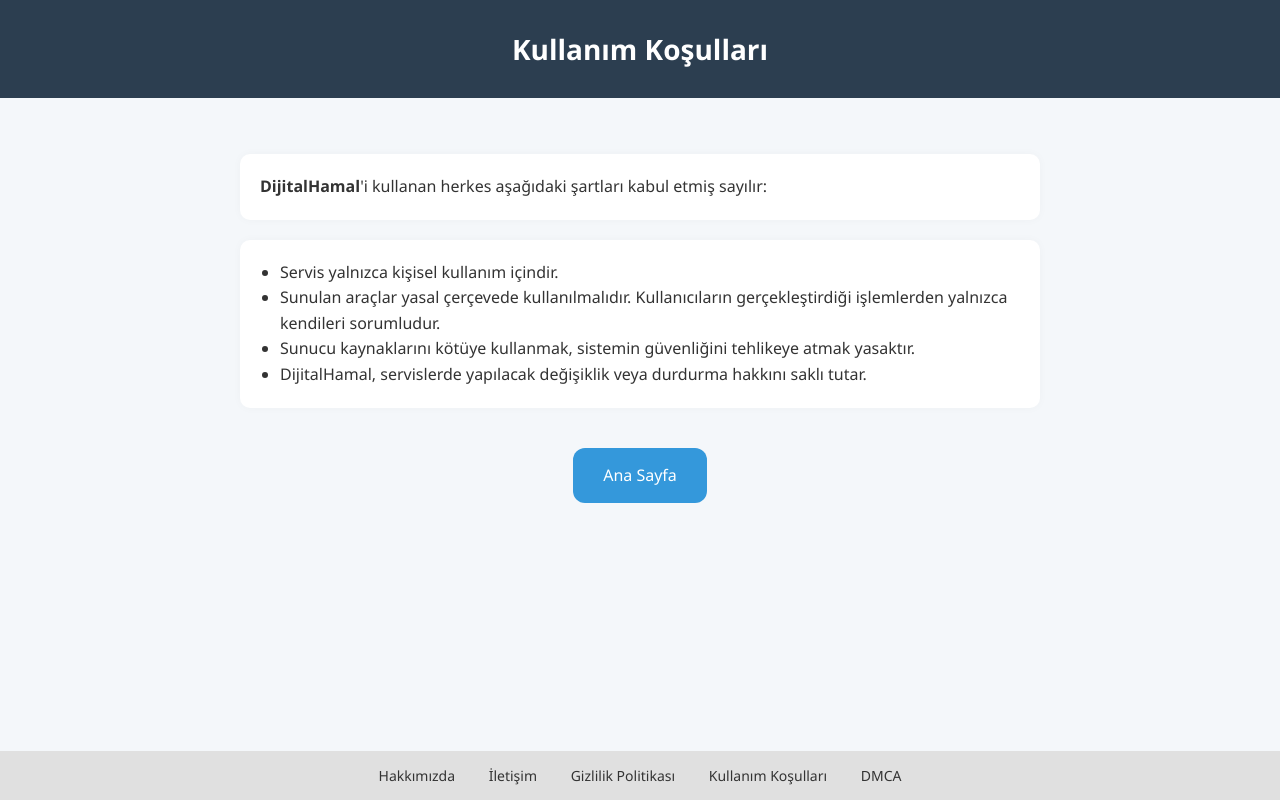
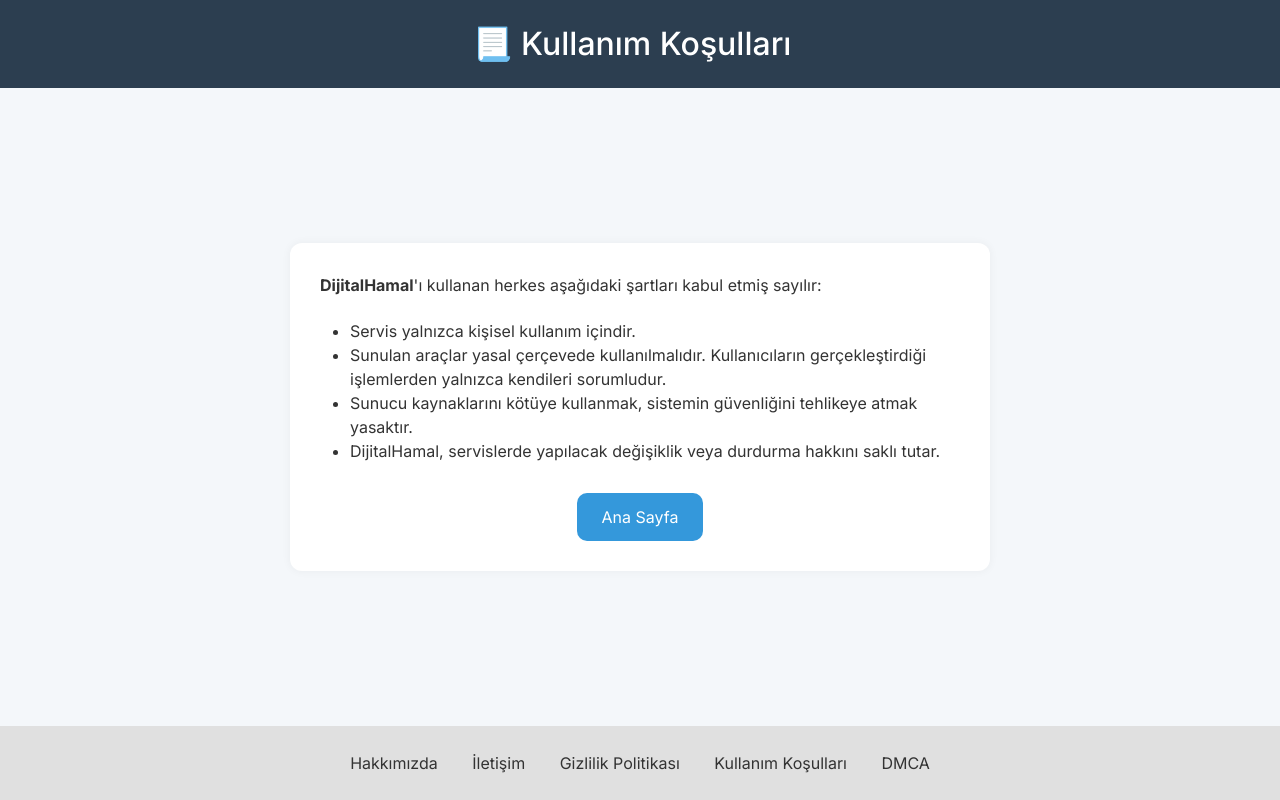
Before and after one commit to srknkrt1/ofis-asistani, a Flask app: page /kullanim in a window 1280 px wide. Run offline with Flask 3, Linux system fonts and the light colour scheme.

Commit message:
Update kullanim.html

```diff
--- a/dene/templates/kullanim.html
+++ b/dene/templates/kullanim.html
@@ -3,74 +3,84 @@
 <head>
   <meta charset="UTF-8">
   <title>Kullanım Koşulları - DijitalHamal</title>
-  <meta name="viewport" content="width=device-width, initial-scale=1.0">
+  <meta name="viewport" content="width=device-width, initial-scale=1">
+  <link href="https://cdn.jsdelivr.net/npm/bootstrap@5.3.3/dist/css/bootstrap.min.css" rel="stylesheet">
+  <link href="https://fonts.googleapis.com/css2?family=Inter:wght@400;500;700&display=swap" rel="stylesheet">
   <style>
     body {
-      font-family: "Segoe UI", sans-serif;
       background: #f4f7fa;
-      margin: 0;
+      font-family: 'Inter', 'Segoe UI', sans-serif;
       display: flex;
       flex-direction: column;
       min-height: 100vh;
+      margin: 0;
     }
 
-    header {
-      background: #2c3e50;
-      color: white;
-      padding: 30px 0;
-      font-size: 28px;
-      font-weight: bold;
-      text-align: center;
+    .navbar {
+      padding-top: 20px;
+      padding-bottom: 20px;
+      background-color: #2c3e50;
+    }
+
+    .navbar-brand {
+      font-size: 2rem;
+      color: white !important;
+    }
+
+    .main-content {
+      flex: 1;
+      display: flex;
+      justify-content: center;
+      align-items: center;
+      padding: 20px;
     }
 
     .content {
-      max-width: 800px;
-      margin: 40px auto;
-      padding: 0 20px;
+      max-width: 700px;
+      width: 100%;
+      background: white;
+      padding: 30px;
+      border-radius: 12px;
+      box-shadow: 0 0 10px rgba(0,0,0,0.05);
       color: #333;
+    }
+
+    .content p {
+      margin-bottom: 20px;
       line-height: 1.6;
     }
 
-    .content p,
     .content ul {
-      background: white;
-      padding: 20px;
-      border-radius: 10px;
+      list-style-type: disc;
+      padding-left: 30px;
       margin-bottom: 20px;
-      box-shadow: 0 0 10px rgba(0,0,0,0.03);
-    }
-
-    .content ul {
-      list-style: disc;
-      padding-left: 40px;
     }
 
     .button-group {
       text-align: center;
-      margin: 40px 0 20px;
+      margin-top: 30px;
     }
 
-    .button {
+    .button-group a {
       display: inline-block;
-      padding: 15px 30px;
+      padding: 12px 25px;
       background-color: #3498db;
       color: white;
       text-decoration: none;
-      font-size: 16px;
-      border-radius: 12px;
+      font-size: 1rem;
+      border-radius: 10px;
       transition: background-color 0.3s ease;
     }
 
-    .button:hover {
+    .button-group a:hover {
       background-color: #2980b9;
     }
 
     .footer-links {
       background-color: #e0e0e0;
-      padding: 15px 0;
+      padding: 25px 0;
       text-align: center;
-      font-size: 14px;
-      margin-top: auto;
+      font-size: 16px;
     }
 
     .footer-links a {
@@ -86,10 +96,17 @@
 </head>
 <body>
 
-  <header>Kullanım Koşulları</header>
+  <!-- HEADER -->
+  <nav class="navbar navbar-expand-lg">
+    <div class="container-fluid justify-content-center">
+      <span class="navbar-brand mb-0 h1">📃 Kullanım Koşulları</span>
+    </div>
+  </nav>
 
+  <!-- ORTALANMIŞ İÇERİK -->
+  <div class="main-content">
     <div class="content">
-    <p><strong>DijitalHamal</strong>'i kullanan herkes aşağıdaki şartları kabul etmiş sayılır:</p>
+      <p><strong>DijitalHamal</strong>'ı kullanan herkes aşağıdaki şartları kabul etmiş sayılır:</p>
       <ul>
         <li>Servis yalnızca kişisel kullanım içindir.</li>
         <li>Sunulan araçlar yasal çerçevede kullanılmalıdır. Kullanıcıların gerçekleştirdiği işlemlerden yalnızca kendileri sorumludur.</li>
@@ -98,10 +115,12 @@
       </ul>
 
       <div class="button-group">
-      <a href="/" class="button">Ana Sayfa</a>
+        <a href="/">Ana Sayfa</a>
+      </div>
     </div>
   </div>
 
+  <!-- FOOTER -->
   <div class="footer-links">
     <a href="/hakkimizda">Hakkımızda</a>
     <a href="/iletisim">İletişim</a>
```
Lines whose indentation alone changed are shown as unchanged.
